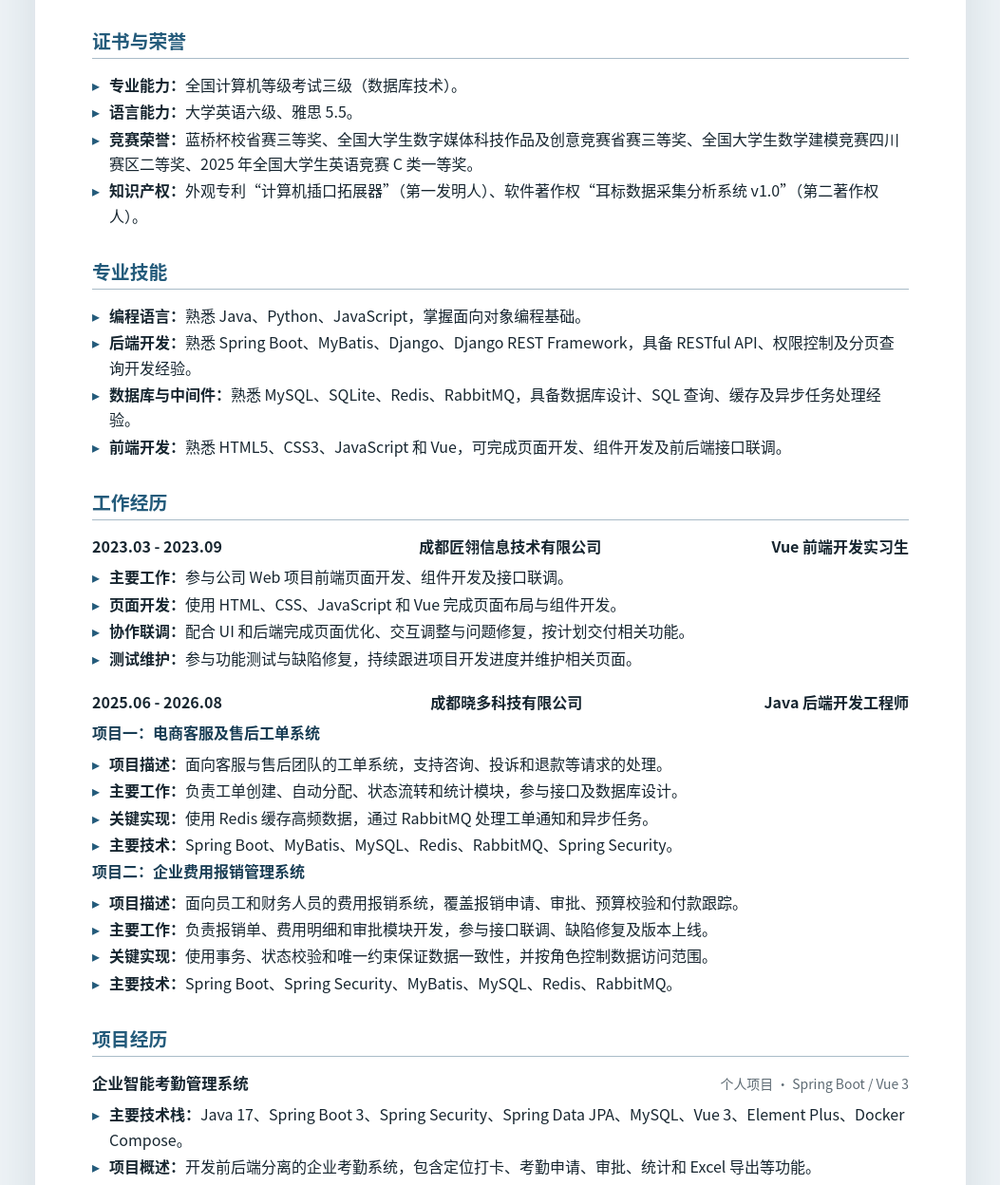
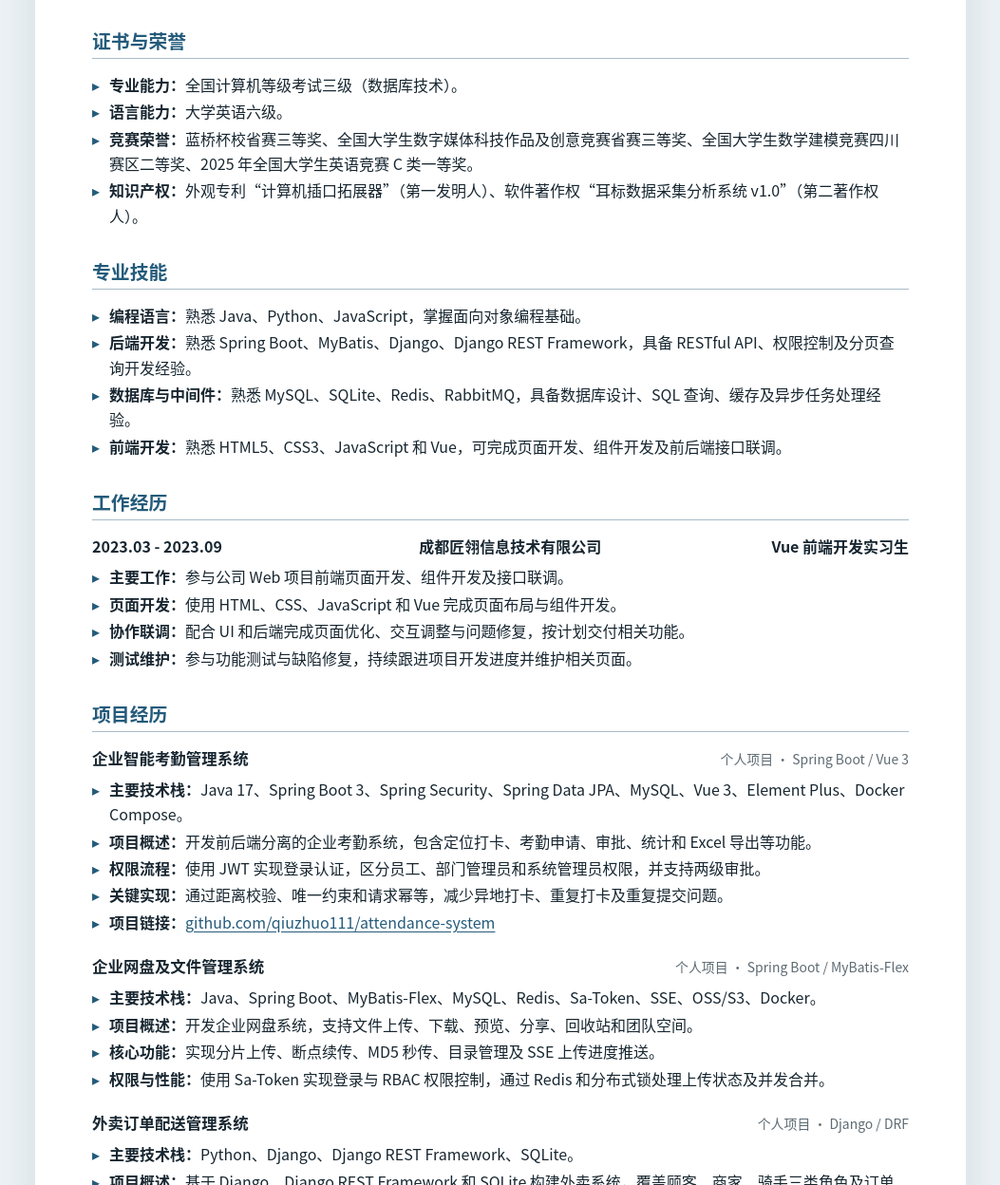
Before and after one commit to qiuzhuo111/resume-site, a plain HTML site: page index.html in a window 1280 px wide. Shown: the part 435-1683 px from the top of the page at 95% size, without its empty margins (113-1166 px from the left). Drawn offline with Linux system fonts and the light colour scheme.

Commit message:
Update index.html

```diff
--- a/index.html
+++ b/index.html
@@ -33,7 +33,7 @@
   </section>
 
   <section class="section" aria-labelledby="honors"><h2 id="honors">证书与荣誉</h2>
-    <ul class="facts"><li><b>专业能力：</b>全国计算机等级考试三级（数据库技术）。</li><li><b>语言能力：</b>大学英语六级、雅思 5.5。</li><li><b>竞赛荣誉：</b>蓝桥杯校省赛三等奖、全国大学生数字媒体科技作品及创意竞赛省赛三等奖、全国大学生数学建模竞赛四川赛区二等奖、2025 年全国大学生英语竞赛 C 类一等奖。</li><li><b>知识产权：</b>外观专利“计算机插口拓展器”（第一发明人）、软件著作权“耳标数据采集分析系统 v1.0”（第二著作权人）。</li></ul>
+    <ul class="facts"><li><b>专业能力：</b>全国计算机等级考试三级（数据库技术）。</li><li><b>语言能力：</b>大学英语六级。</li><li><b>竞赛荣誉：</b>蓝桥杯校省赛三等奖、全国大学生数字媒体科技作品及创意竞赛省赛三等奖、全国大学生数学建模竞赛四川赛区二等奖、2025 年全国大学生英语竞赛 C 类一等奖。</li><li><b>知识产权：</b>外观专利“计算机插口拓展器”（第一发明人）、软件著作权“耳标数据采集分析系统 v1.0”（第二著作权人）。</li></ul>
   </section>
 
   <section class="section" aria-labelledby="skills"><h2 id="skills">专业技能</h2>
@@ -44,13 +44,7 @@
     <article class="item"><div class="three"><span>2023.03 - 2023.09</span><span class="where">成都匠翎信息技术有限公司</span><span class="right">Vue 前端开发实习生</span></div>
       <ul class="facts"><li><b>主要工作：</b>参与公司 Web 项目前端页面开发、组件开发及接口联调。</li><li><b>页面开发：</b>使用 HTML、CSS、JavaScript 和 Vue 完成页面布局与组件开发。</li><li><b>协作联调：</b>配合 UI 和后端完成页面优化、交互调整与问题修复，按计划交付相关功能。</li><li><b>测试维护：</b>参与功能测试与缺陷修复，持续跟进项目开发进度并维护相关页面。</li></ul>
     </article>
-    <article class="item"><div class="three"><span>2025.06 - 2026.08</span><span class="where">成都晓多科技有限公司</span><span class="right">Java 后端开发工程师</span></div>
-      <div class="project-title">项目一：电商客服及售后工单系统</div>
-      <ul class="facts"><li><b>项目描述：</b>面向客服与售后团队的工单系统，支持咨询、投诉和退款等请求的处理。</li><li><b>主要工作：</b>负责工单创建、自动分配、状态流转和统计模块，参与接口及数据库设计。</li><li><b>关键实现：</b>使用 Redis 缓存高频数据，通过 RabbitMQ 处理工单通知和异步任务。</li><li><b>主要技术：</b>Spring Boot、MyBatis、MySQL、Redis、RabbitMQ、Spring Security。</li></ul>
-      <div class="project-title">项目二：企业费用报销管理系统</div>
-      <ul class="facts"><li><b>项目描述：</b>面向员工和财务人员的费用报销系统，覆盖报销申请、审批、预算校验和付款跟踪。</li><li><b>主要工作：</b>负责报销单、费用明细和审批模块开发，参与接口联调、缺陷修复及版本上线。</li><li><b>关键实现：</b>使用事务、状态校验和唯一约束保证数据一致性，并按角色控制数据访问范围。</li><li><b>主要技术：</b>Spring Boot、Spring Security、MyBatis、MySQL、Redis、RabbitMQ。</li></ul>
-    </article>
-  </section>
+
 
   <section class="section" aria-labelledby="projects"><h2 id="projects">项目经历</h2>
     <article class="item"><div class="item-head"><strong>企业智能考勤管理系统</strong><span>个人项目 · Spring Boot / Vue 3</span></div>
```
